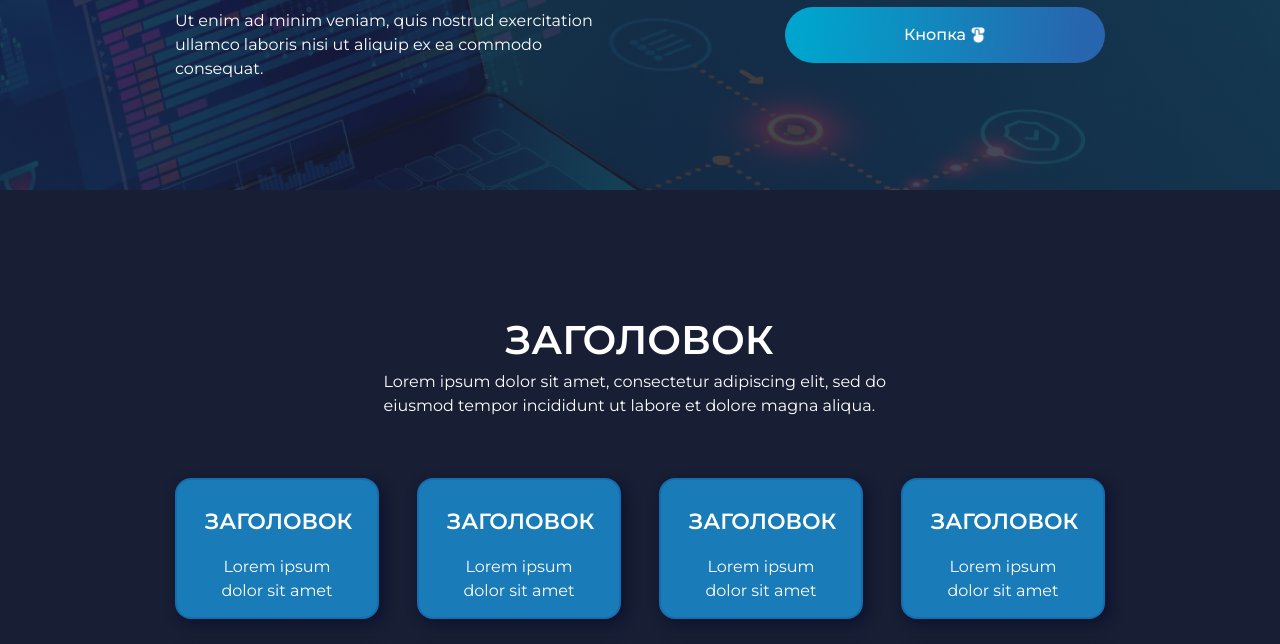
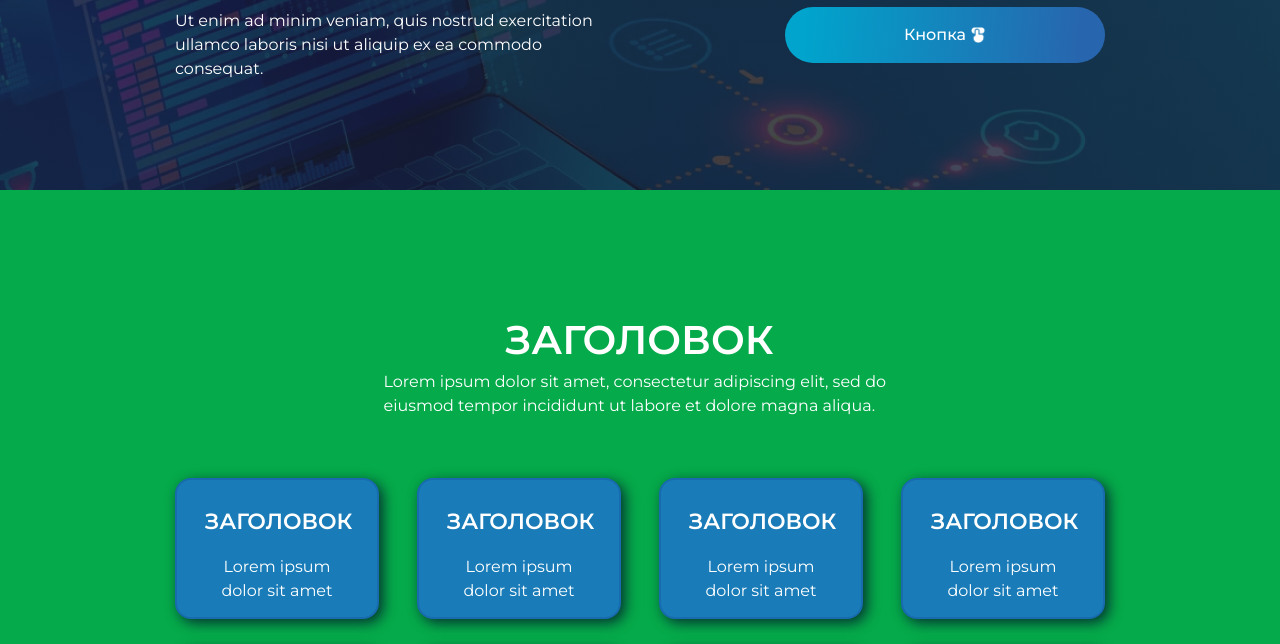
Before and after one commit to Dmitriy1973brod/diplom-github, a plain HTML site: page index.html in a window 1280 px wide. Shown: the part 432-1076 px from the top of the page. Drawn offline with Linux system fonts and the light colour scheme.

```diff
--- a/css/style.css
+++ b/css/style.css
@@ -1,5 +1,5 @@
 body {
-    background: #181E34;
+    background: #05aa4a;
     font-family: "Montserrat", "Arial", sans-serif;
     font-size: 16px;
     font-weight: 400;
```
